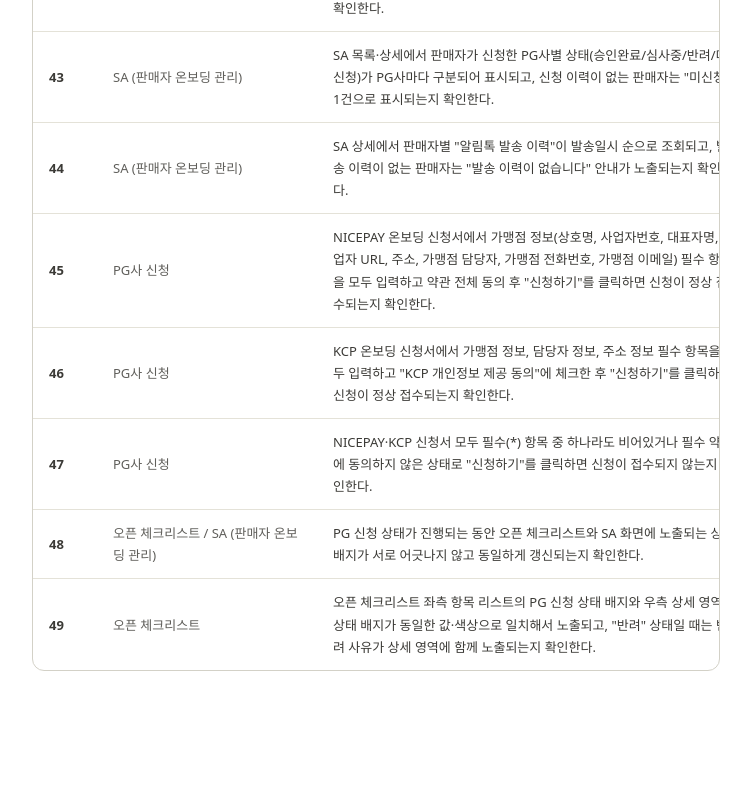
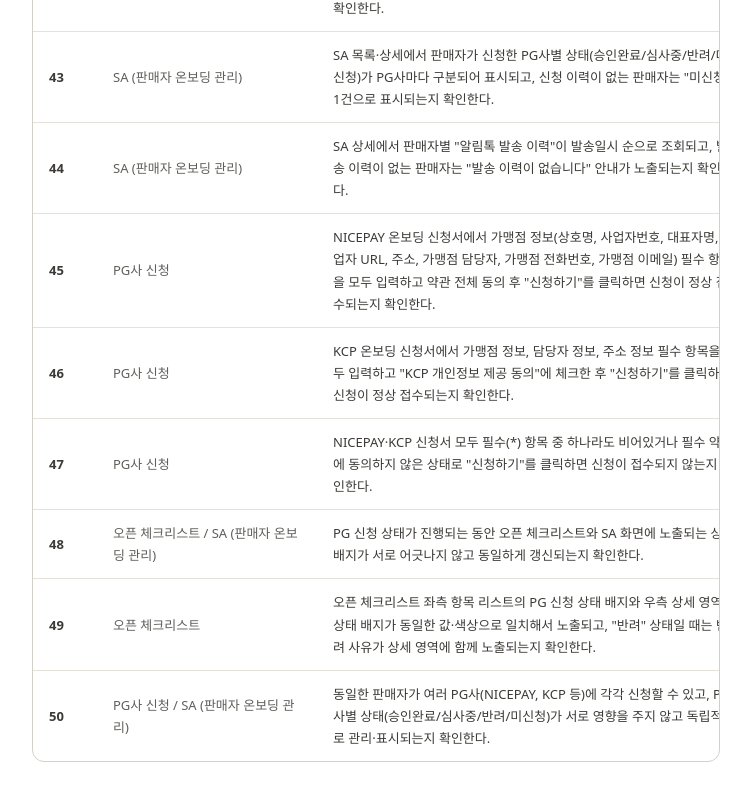
Before and after one commit to WEED-Convergence/WEED-Convergence-FLEXG-onboarding-HYESUN-2026-08, a Next.js app: page /test-scenario in a window 1280 px wide. Shown: the part 3719-4519 px from the top of the page, without its empty margins (224-975 px from the left). Before the commit the page ends 4430 px from the top, so only its background shows below. Built offline with nearby package versions, Linux system fonts and the light colour scheme.

Commit message:
테스트 시나리오 화면: 50번에 PG사별 독립 신청/상태 관리 시나리오 추가

```diff
--- a/src/app/test-scenario/page.tsx
+++ b/src/app/test-scenario/page.tsx
@@ -303,6 +303,12 @@ const scenarios: ScenarioRow[] = [
       "오픈 체크리스트 좌측 항목 리스트의 PG 신청 상태 배지와 우측 상세 영역의 상태 배지가 동일한 값·색상으로 일치해서 노출되고, \"반려\" 상태일 때는 반려 사유가 상세 영역에 함께 노출되는지 확인한다.",
     screen: "오픈 체크리스트",
   },
+  {
+    no: 50,
+    content:
+      "동일한 판매자가 여러 PG사(NICEPAY, KCP 등)에 각각 신청할 수 있고, PG사별 상태(승인완료/심사중/반려/미신청)가 서로 영향을 주지 않고 독립적으로 관리·표시되는지 확인한다.",
+    screen: "PG사 신청 / SA (판매자 온보딩 관리)",
+  },
 ];
 
 export default function TestScenarioPage() {
```
